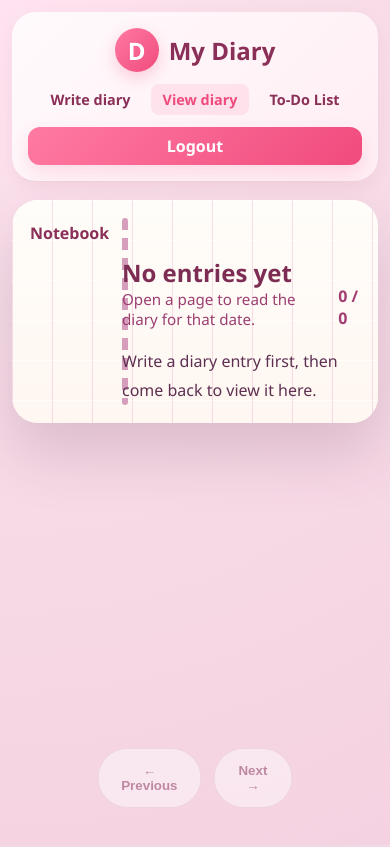
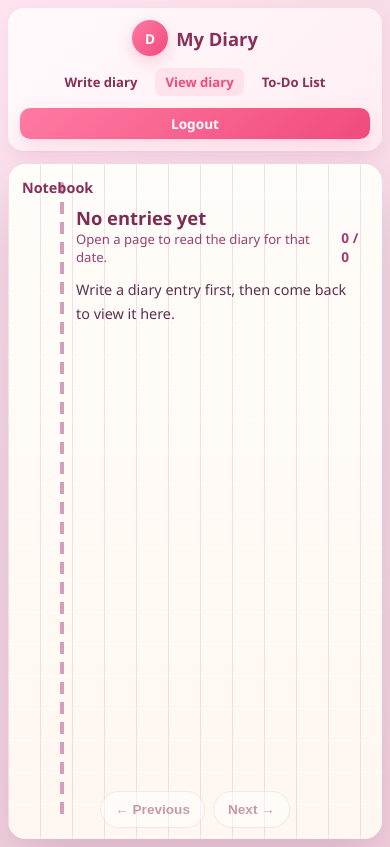
Before and after one commit to shwetha33960-sys/django-dairy, a Django app: page /page/ in a window 390 px wide. Before the commit the page ends 807 px from the top, so only its background shows below. Run offline with Django 5.2, Linux system fonts and the light colour scheme; the visitor is signed in with stand-in values (Sample User, id 1); data that the repository does not hold is empty.

Commit message:
added responsiveness

```diff
--- a/blog/templates/blog/side_page.html
+++ b/blog/templates/blog/side_page.html
@@ -828,6 +828,156 @@
                 display: none;
             }
         }
+
+        /* iPhone 15 and similar small phones (393px viewport) */
+        @media (max-width: 430px) {
+            body {
+                padding: 8px;
+            }
+
+            .dashboard {
+                border-radius: 16px;
+                padding: 12px;
+                margin-bottom: 12px;
+            }
+
+            .brand {
+                font-size: 1.15rem;
+                gap: 8px;
+            }
+
+            .brand-mark {
+                width: 36px;
+                height: 36px;
+                font-size: 0.85rem;
+            }
+
+            .nav-links a {
+                padding: 5px 10px;
+                font-size: 0.82rem;
+            }
+
+            .dashboard .right a {
+                padding: 6px 12px;
+                font-size: 0.85rem;
+                border-radius: 10px;
+            }
+
+            .notebook {
+                gap: 12px;
+            }
+
+            .paper {
+                border-radius: 18px;
+                min-height: 80vh;
+            }
+
+            /* Move binder line closer to the left edge */
+            .paper::after {
+                left: 52px;
+                width: 4px;
+            }
+
+            /* Adjust grid lines */
+            .paper::before {
+                background-size: 100% 32px, 32px 100%;
+            }
+
+            .top-bar {
+                padding: 14px 14px 8px;
+            }
+
+            .logo {
+                font-size: 0.9rem;
+            }
+
+            /* Shift content to match the new binder position */
+            .book-content {
+                padding: 0 14px 120px 68px;
+                gap: 12px;
+            }
+
+            .page-title {
+                font-size: 1.15rem;
+            }
+
+            .page-meta {
+                font-size: 0.82rem;
+            }
+
+            .page-text {
+                font-size: 0.9rem;
+                line-height: 1.7;
+            }
+
+            .page-number {
+                font-size: 0.85rem;
+            }
+
+            /* Doodle button pinned to bottom-right, above nav controls */
+            .mode-btn-fixed {
+                position: fixed !important;
+                top: auto !important;
+                bottom: 80px;
+                right: 16px;
+                left: auto !important;
+                padding: 8px 14px;
+                font-size: 0.8rem;
+                z-index: 1000;
+            }
+
+            /* Doodle toolbar anchored to bottom of screen */
+            .doodle-toolbar {
+                position: fixed !important;
+                top: auto !important;
+                bottom: 120px;
+                left: 12px !important;
+                right: 12px;
+                width: auto !important;
+                z-index: 1001;
+            }
+
+            /* Nav controls at bottom */
+            .nav-controls {
+                bottom: 16px;
+                gap: 8px;
+            }
+
+            .nav-button {
+                padding: 10px 14px;
+                font-size: 0.85rem;
+            }
+
+            /* Delete button inside pages */
+            .delete-btn {
+                padding: 6px 10px;
+                font-size: 0.75rem;
+            }
+
+            /* Delete modal adjustments */
+            .delete-modal {
+                padding: 24px;
+                border-radius: 18px;
+            }
+
+            .delete-modal-icon {
+                font-size: 2.2rem;
+            }
+
+            .delete-modal h3 {
+                font-size: 1.05rem;
+            }
+
+            .delete-modal p {
+                font-size: 0.88rem;
+            }
+
+            .modal-cancel-btn,
+            .modal-delete-btn {
+                padding: 10px 18px;
+                font-size: 0.85rem;
+            }
+        }
     </style>
 </head>
 <body>
```
